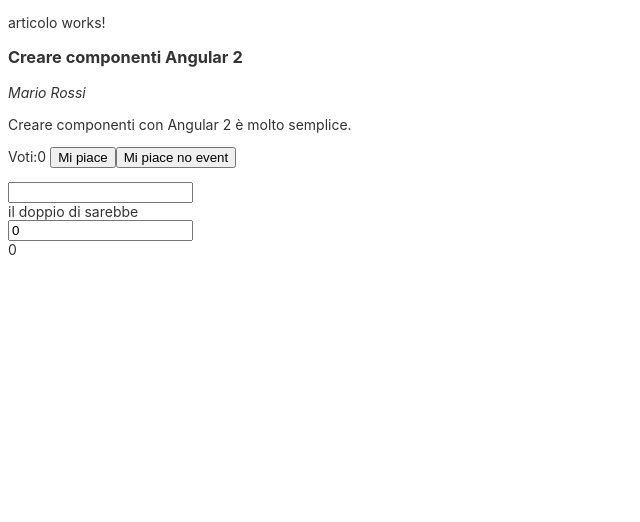
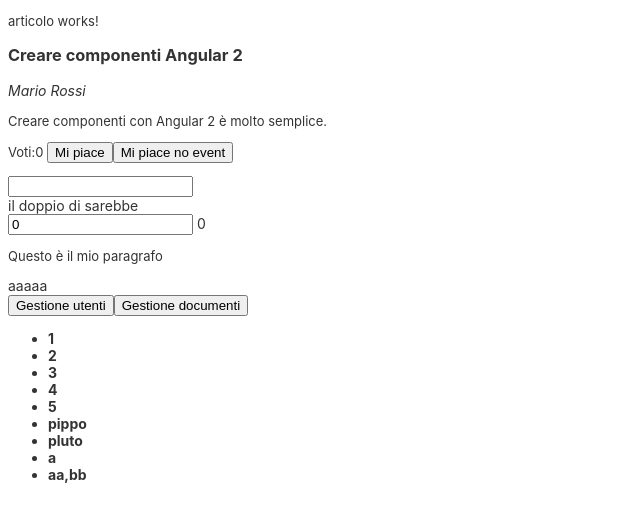
Before and after one commit to Gabriele-66/MyFirstAngular, an Angular app: page / in a window 1280 px wide. Shown: the top 522 px of the page, without its empty margins (0-640 px from the left). Built offline with nearby package versions, Linux system fonts and the light colour scheme.

Commit message:
pausa articolo

```diff
--- a/src/app/articolo/articolo.component.css
+++ b/src/app/articolo/articolo.component.css
@@ -0,0 +1,3 @@
+p{
+  font-size: small;
+}
--- a/src/app/articolo/articolo.component.html
+++ b/src/app/articolo/articolo.component.html
@@ -12,7 +12,40 @@
   il doppio di {{numero.value}} sarebbe {{numero.value}}
 </div>
 
-<input type="number" [(ngModel)]="pippo" />
-<div>
-  {{pippo}}
+<input type="number" [(ngModel)]="pippo" /> <!--forma compatta di-->
+{{pippo}}
+<!-- <input type="number" (ngModel)="binding" (ngModelChange)="binding=$event" /> -->
+
+<p [ngClass]="{'font-size':'small'}">Questo è il mio paragrafo</p>
+<a class="button" ngClass="active">aaaaa</a> <!--<a class="button" [ngClass]="{ active: datiModificati && !solaLettura,disabled: !datiModificati || solaLettura }">Salva</a>-->
+
+<div *ngIf="pippo"><button>Save</button></div>
+
+<!-- <template [ngIf]="pippo">
+  <div>
+    <button>Save</button>
+  </div>
+</template> -->
+
+<div [ngSwitch]="ruolo">
+	<div *ngSwitchCase="'admin'">
+		<button>Gestione utenti</button>
+		<button>Gestione documenti</button>
+	</div>
+	<div *ngSwitchCase="'manager'">
+		<button>Gestione documenti</button>
+		<button>Visualizza pratiche</button>
+	</div>
+	<div *ngSwitchCase="'utente'">
+		<button>Visualizza pratiche</button>
+	</div>
+	<div *ngSwitchDefault>
+		<button>Contatta l'assistenza</button>
+	</div>
 </div>
+
+<ul>
+  <li *ngFor="let art of listarticoli">
+    <b>{{art}}</b>
+  </li>
+</ul>
--- a/src/app/articolo/articolo.component.ts
+++ b/src/app/articolo/articolo.component.ts
@@ -14,6 +14,9 @@
   @Output() like = new EventEmitter();
 
   pippo: any = 0;
+  ruolo: any = 'admin';
+
+  listarticoli: any[] = [1,2,3,4,5,'pippo','pluto','a',["aa","bb"] ]
 
   constructor() {}
 
```
